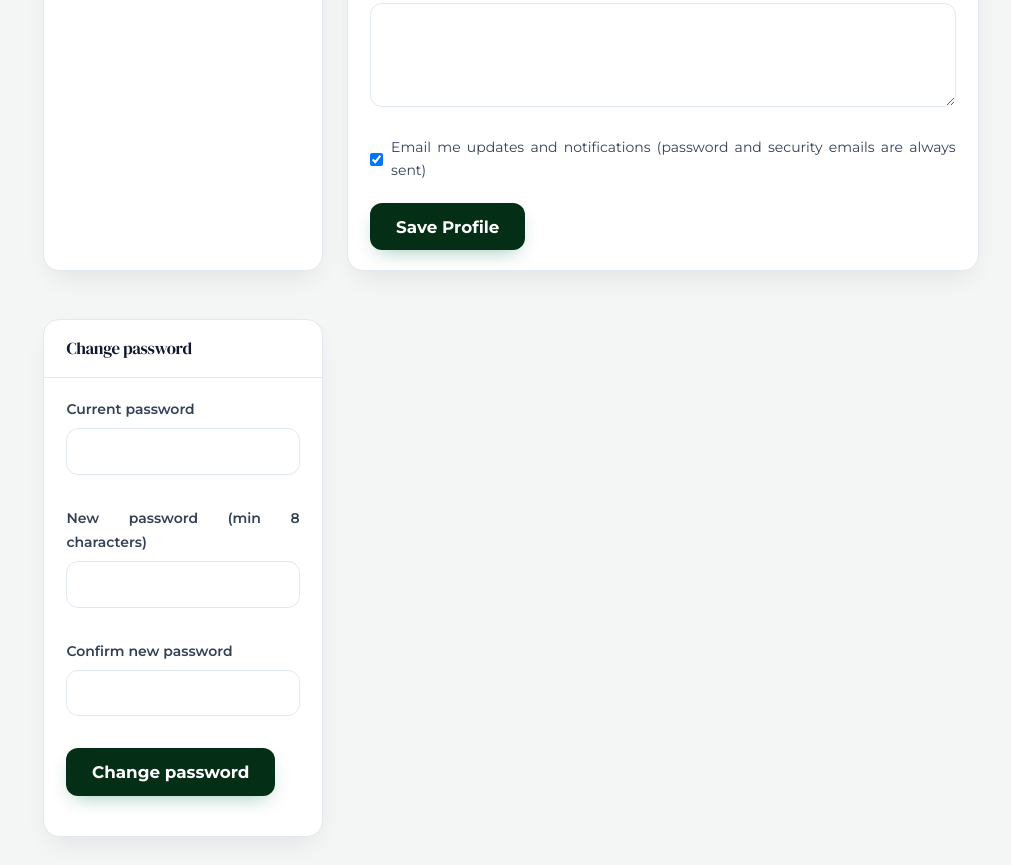
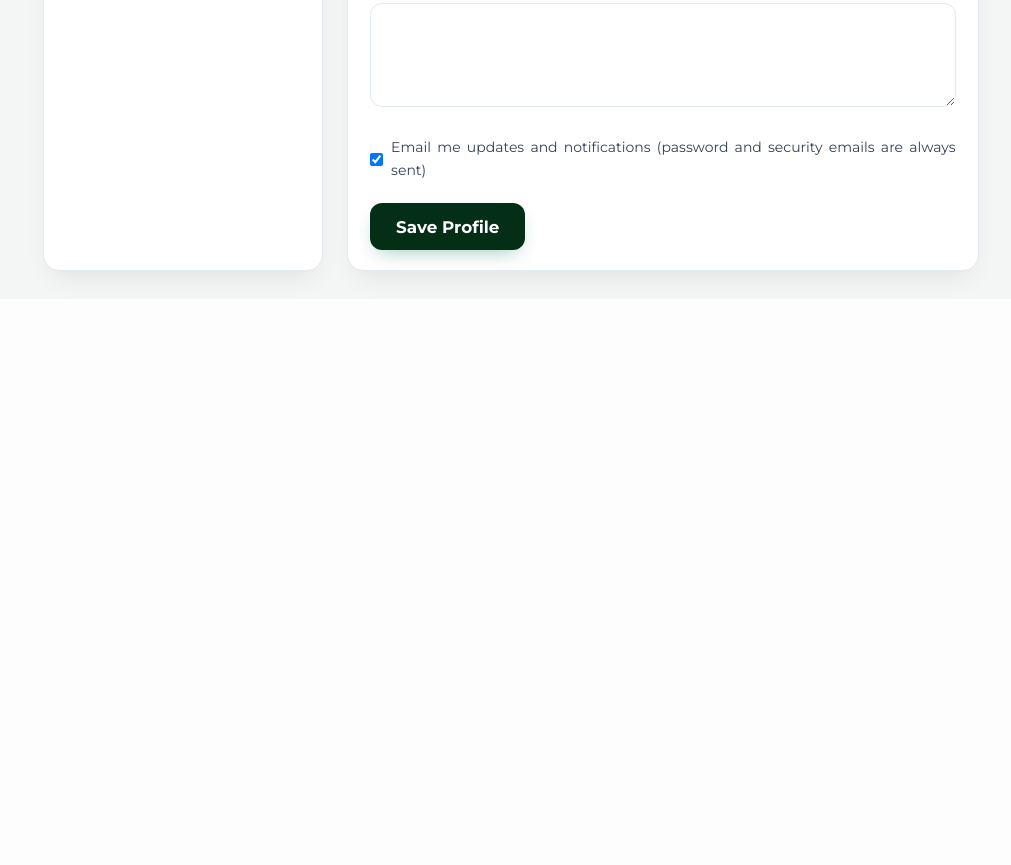
Before and after one commit to charity-coder/FAATN, a Flask app: page /dashboard/profile in a window 1280 px wide. Shown: the part 884-1749 px from the top of the page, without its empty margins (269-1280 px from the left). After the commit the page ends 1173 px from the top, so only its background shows below. Run offline with Flask 3, Linux system fonts and the light colour scheme; the visitor is signed in with stand-in values (Sample User, id 1).

Commit message:
Initial upload

```diff
--- a/app.py
+++ b/app.py
@@ -1365,31 +1365,6 @@ def verify_email(token):
     db.session.commit()
     flash('Email verified successfully! You can now log in.', 'success')
     return redirect(url_for('login'))
-
-
-@app.route('/dashboard/profile/password', methods=['POST'])
-@login_required
-def change_password():
-    """Any signed-in member (including the admin) changes their own password."""
-    current = request.form.get('current_password', '')
-    new = request.form.get('new_password', '')
-    confirm = request.form.get('confirm_password', '')
-    if not current_user.check_password(current):
-        flash('Your current password is not correct. Password not changed.', 'danger')
-    elif len(new) < 8:
-        flash('The new password must be at least 8 characters.', 'danger')
-    elif new in KNOWN_PUBLIC_PASSWORDS:
-        flash('That password is publicly known. Choose a different one.', 'danger')
-    elif new != confirm:
-        flash('The new passwords do not match.', 'danger')
-    else:
-        current_user.set_password(new)
-        current_user.reset_token = None
-        current_user.reset_token_expires = None
-        db.session.commit()
-        send_password_changed_email(current_user)
-        flash('Your password was changed.', 'success')
-    return redirect(url_for('profile') + '#password')
 
 
 @app.route('/dashboard/resend-verification', methods=['POST'])
@@ -2741,7 +2716,6 @@ def admin_dashboard():
         max_admins=MAX_ADMINS,
         can_create_admin=n_admins < MAX_ADMINS,
         mail_transport=mail_transport(),
-        weak_password=any(current_user.check_password(p) for p in KNOWN_PUBLIC_PASSWORDS),
     )
 
 
@@ -2954,7 +2928,7 @@ def admin_reset_password(user_id):
     The user is always told (by email) that the password changed, but the email never contains it."""
     user = User.query.get_or_404(user_id)
     if user.id == current_user.id:
-        flash('To change your own password use the "Change password" card on your Profile page.', 'warning')
+        flash('To change your own password use "Forgot password" on the login page.', 'warning')
         return redirect(url_for('admin_dashboard'))
 
     mode = (request.form.get('mode') or 'link').strip().lower()  # link | set
--- a/templates/dashboard_admin.html
+++ b/templates/dashboard_admin.html
@@ -2,12 +2,6 @@
 {% block title %}Admin Dashboard{% endblock %}
 
 {% block dashboard_content %}
-{% if weak_password %}
-<div style="background:#fef2f2;border:1px solid #fecaca;color:#991b1b;border-radius:10px;padding:1rem 1.25rem;margin-bottom:1rem;">
-  <strong>⚠️ Your admin password is publicly known.</strong> Anyone who has seen the project code can sign in as you.
-  <a href="{{ url_for('profile') }}#password" style="color:#991b1b;font-weight:700;text-decoration:underline;">Change it now</a>.
-</div>
-{% endif %}
 <section class="admin-overview-section">
 <div class="topbar">
   <div>
--- a/templates/profile.html
+++ b/templates/profile.html
@@ -122,17 +122,5 @@
       </form>
     </div>
   </div>
-
-  <div class="dash-card" id="password" style="margin-top:1.5rem;">
-    <div class="dash-card-header"><h3>Change password</h3></div>
-    <div class="dash-card-body">
-      <form method="POST" action="{{ url_for('change_password') }}" style="display:grid;grid-template-columns:repeat(auto-fit,minmax(220px,1fr));gap:.75rem;align-items:end;">
-        <div class="form-group"><label>Current password</label><input type="password" name="current_password" class="form-control" required autocomplete="current-password"></div>
-        <div class="form-group"><label>New password (min 8 characters)</label><input type="password" name="new_password" class="form-control" minlength="8" required autocomplete="new-password"></div>
-        <div class="form-group"><label>Confirm new password</label><input type="password" name="confirm_password" class="form-control" minlength="8" required autocomplete="new-password"></div>
-        <div class="form-group"><button type="submit" class="btn btn-primary">Change password</button></div>
-      </form>
-    </div>
-  </div>
 </div>
 {% endblock %}
```
Also changed, not shown: CHANGES.md (+0 -2 lines), 2 other files.
